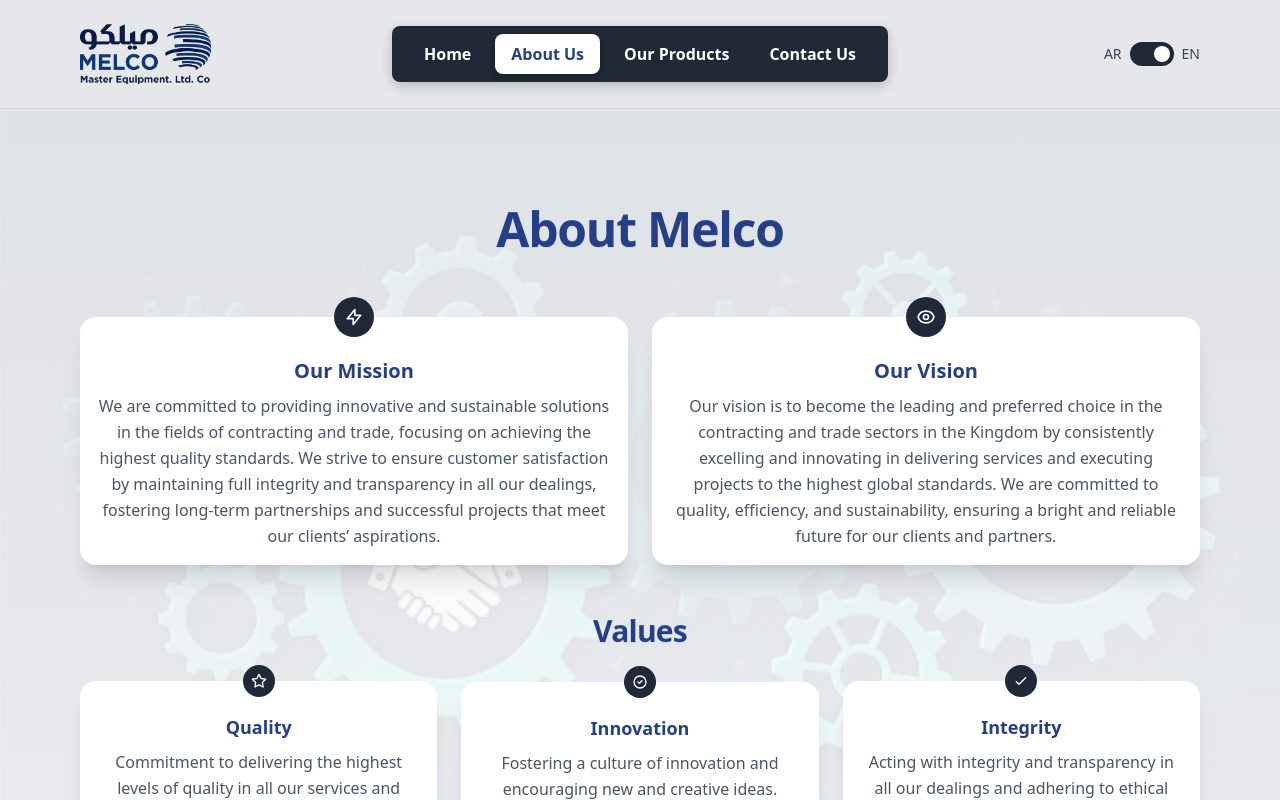
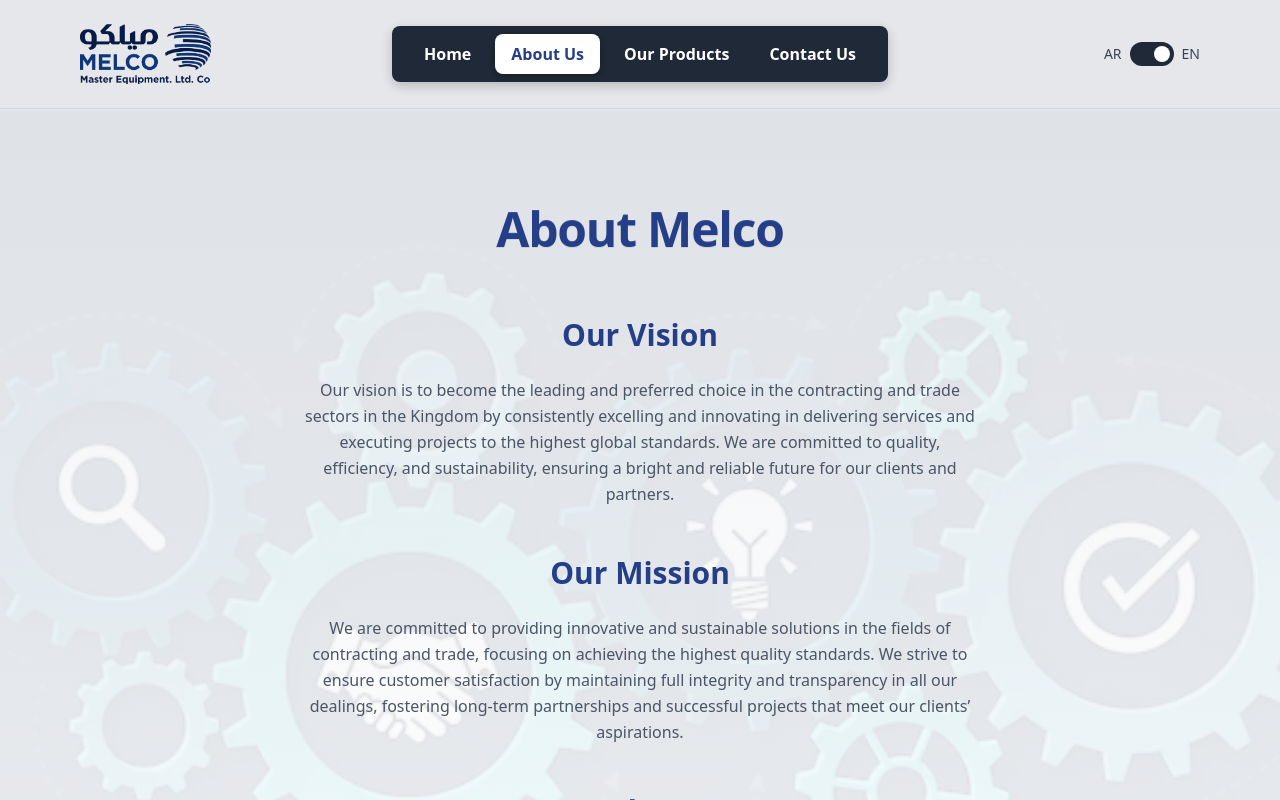
Before and after one commit to Yussif20/melco-ltd, a React (Vite) app: page /about in a window 1280 px wide. Shown: the top 800 px of the page. Built offline with nearby package versions, Linux system fonts and the light colour scheme; a web font is replaced by a local one.

Commit message:
update the about us page

```diff
--- a/src/pages/AboutUs.jsx
+++ b/src/pages/AboutUs.jsx
@@ -18,69 +18,33 @@
         <h2 className="text-4xl sm:text-5xl font-extrabold text-[#243e87] dark:text-white text-center mb-16 tracking-tight animate-slide-up">
           {t('about_title')}
         </h2>
-        <div className="grid grid-cols-1 md:grid-cols-2 gap-6 animate-slide-up delay-200 place-items-center">
-          <div className="relative bg-white dark:bg-gray-800 rounded-2xl shadow-xl p-4 min-h-[14rem] flex flex-col justify-between transform hover:-translate-y-2 transition-all duration-500">
-            <div className="absolute top-0 left-1/2 -translate-x-1/2 -translate-y-1/2 w-10 h-10 bg-[#1F2937] rounded-full flex items-center justify-center">
-              <svg
-                className="w-5 h-5 text-white"
-                fill="none"
-                stroke="currentColor"
-                viewBox="0 0 24 24"
-              >
-                <path
-                  strokeLinecap="round"
-                  strokeLinejoin="round"
-                  strokeWidth="2"
-                  d="M13 10V3L4 14h7v7l9-11h-7z"
-                />
-              </svg>
-            </div>
-            <div>
-              <h3 className="text-xl font-semibold text-[#243e87] dark:text-[#1F2937] mt-6 mb-2 text-center">
-                {t('mission_title')}
-              </h3>
-              <p className="text-sm sm:text-base text-gray-600 dark:text-gray-300 text-center leading-relaxed">
-                {t('mission_text')}
-              </p>
-            </div>
-          </div>
-          <div className="relative bg-white dark:bg-gray-800 rounded-2xl shadow-xl p-4 min-h-[14rem] flex flex-col justify-between transform hover:-translate-y-2 transition-all duration-500">
-            <div className="absolute top-0 left-1/2 -translate-x-1/2 -translate-y-1/2 w-10 h-10 bg-[#1F2937] rounded-full flex items-center justify-center">
-              <svg
-                className="w-5 h-5 text-white"
-                fill="none"
-                stroke="currentColor"
-                viewBox="0 0 24 24"
-              >
-                <path
-                  strokeLinecap="round"
-                  strokeLinejoin="round"
-                  strokeWidth="2"
-                  d="M15 12a3 3 0 11-6 0 3 3 0 016 0z"
-                />
-                <path
-                  strokeLinecap="round"
-                  strokeLinejoin="round"
-                  strokeWidth="2"
-                  d="M2.458 12C3.732 7.943 7.523 5 12 5c4.478 0 8.268 2.943 9.542 7-1.274 4.057-5.064 7-9.542 7-4.477 0-8.268-2.943-9.542-7z"
-                />
-              </svg>
-            </div>
-            <div>
-              <h3 className="text-xl font-semibold text-[#243e87] dark:text-[#1F2937] mt-6 mb-2 text-center">
-                {t('vision_title')}
-              </h3>
-              <p className="text-sm sm:text-base text-gray-600 dark:text-gray-300 text-center leading-relaxed">
-                {t('vision_text')}
-              </p>
-            </div>
-          </div>
+
+        {/* Vision Section */}
+        <div className="mb-12 animate-slide-up delay-200">
+          <h3 className="text-2xl sm:text-3xl font-semibold text-[#243e87] dark:text-white text-center mb-6">
+            {t('vision_title')}
+          </h3>
+          <p className="text-sm sm:text-base text-gray-600 dark:text-gray-300 text-center leading-relaxed max-w-2xl mx-auto">
+            {t('vision_text')}
+          </p>
         </div>
-        <div className="mt-12">
-          <h3 className="text-2xl sm:text-3xl font-semibold text-[#243e87] dark:text-white text-center mb-8 tracking-tight animate-slide-up">
+
+        {/* Mission Section */}
+        <div className="mb-12 animate-slide-up delay-300">
+          <h3 className="text-2xl sm:text-3xl font-semibold text-[#243e87] dark:text-white text-center mb-6">
+            {t('mission_title')}
+          </h3>
+          <p className="text-sm sm:text-base text-gray-600 dark:text-gray-300 text-center leading-relaxed max-w-2xl mx-auto">
+            {t('mission_text')}
+          </p>
+        </div>
+
+        {/* Values Section */}
+        <div className="animate-slide-up delay-400">
+          <h3 className="text-2xl sm:text-3xl font-semibold text-[#243e87] dark:text-white text-center mb-8">
             {t('values_title')}
           </h3>
-          <div className="grid grid-cols-1 md:grid-cols-3 gap-6 animate-slide-up delay-300 place-items-center">
+          <div className="grid grid-cols-1 md:grid-cols-3 gap-6 place-items-center">
             <div className="relative bg-white dark:bg-gray-800 rounded-2xl shadow-xl p-4 min-h-[10rem] flex flex-col justify-between transform hover:-translate-y-2 transition-all duration-500">
               <div className="absolute top-0 left-1/2 -translate-x-1/2 -translate-y-1/2 w-8 h-8 bg-[#1F2937] rounded-full flex items-center justify-center">
                 <svg
```
Also changed, not shown: src/plan.txt.
